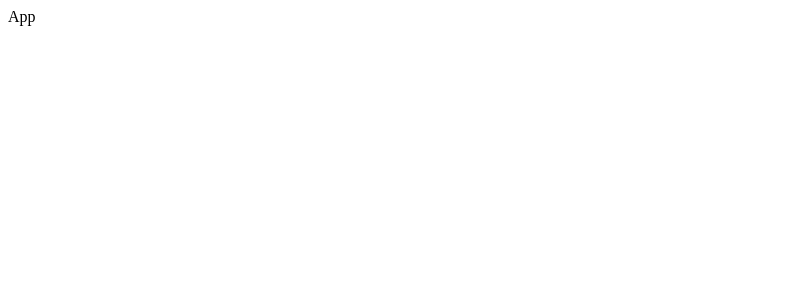
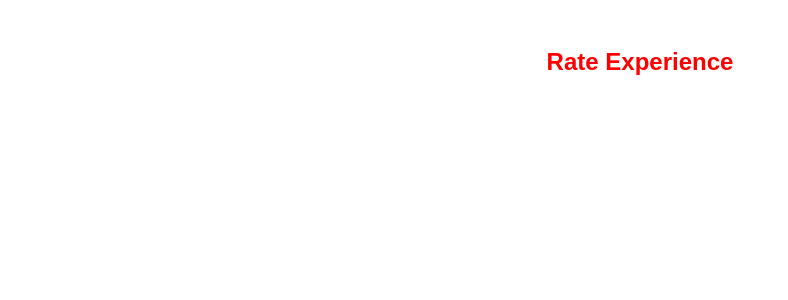
Before and after one commit to junhyungson/rating-ui, a React (Vite) app: page / in a window 1280 px wide. Shown: the top 300 px of the page, without its empty margins (0-788 px from the left). Built offline with nearby package versions, Linux system fonts and the light colour scheme.

Commit message:
using objects  for styling

```diff
--- a/src/App.jsx
+++ b/src/App.jsx
@@ -1,5 +1,10 @@
-function App() {
-  return <div>App</div>;
-}
+import Rating from "./components/Rating";
+const App = () => {
+  return (
+    <div>
+      <Rating />
+    </div>
+  );
+};
 
 export default App;
--- /dev/null
+++ b/src/components/Rating.jsx
@@ -0,0 +1,20 @@
+const Rating = () => {
+  return (
+    <div style={styles.container}>
+      <h2 style={styles.heading}>Rate Experience</h2>
+    </div>
+  );
+};
+
+const styles = {
+  container: {
+    textAlign: "center",
+    fontFamily: "Arial",
+    padding: "20px",
+  },
+  heading: {
+    color: "red",
+  },
+};
+
+export default Rating;
```
